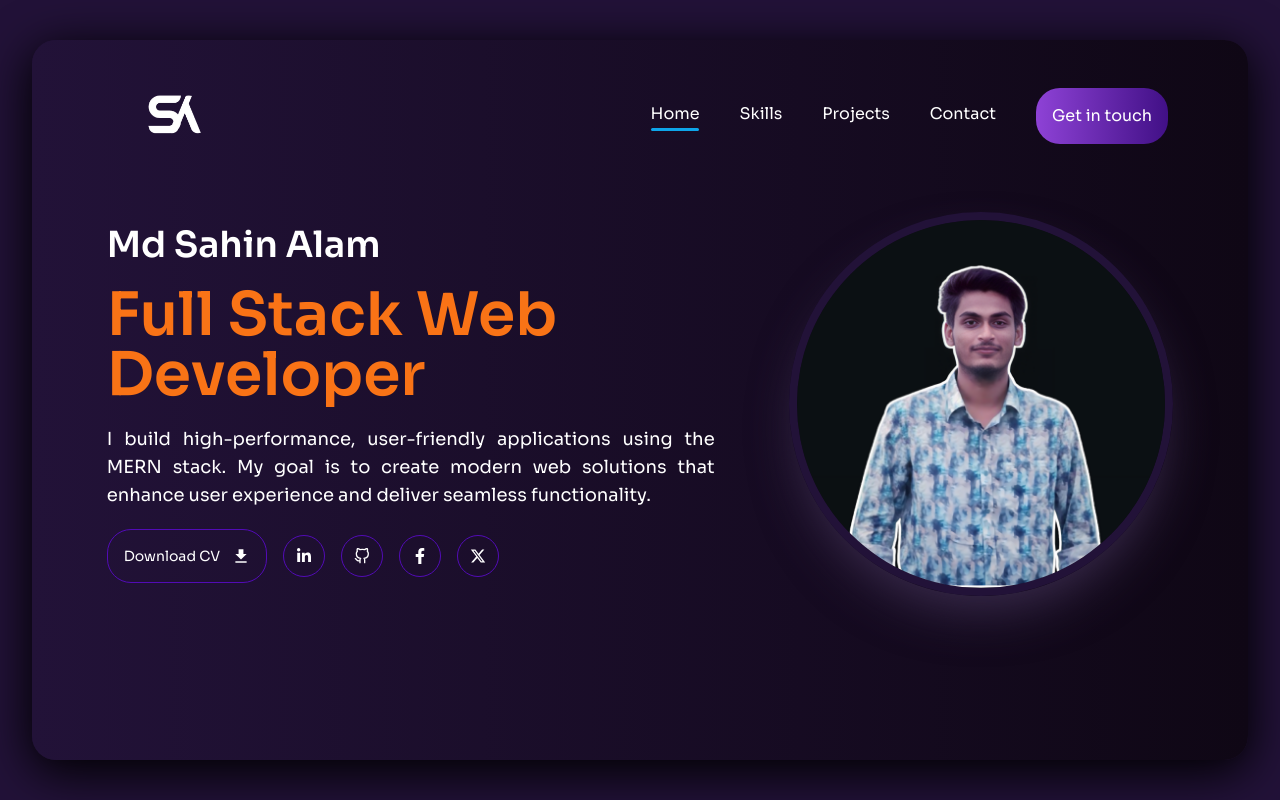
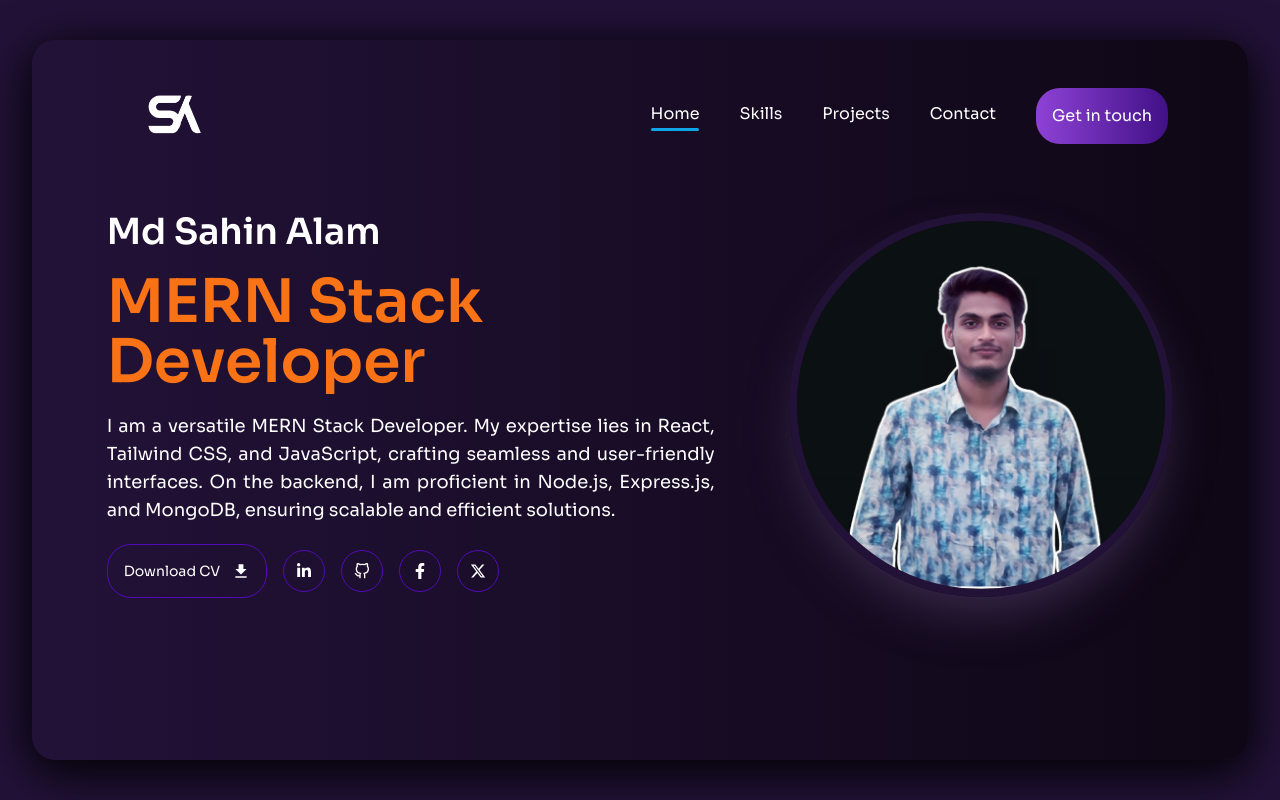
Before and after one commit to sahin404/sahin-portfolio, a React (Vite) app: page / in a window 1280 px wide. Built offline with nearby package versions, Linux system fonts and the light colour scheme.

Commit message:
homepage correction

```diff
--- a/src/pages/Home/Home.jsx
+++ b/src/pages/Home/Home.jsx
@@ -14,8 +14,8 @@ const Home = () => {
       </Helmet>
       <div className="text-white mt-10 lg:mt-0 px-10 text-center lg:text-left lg:px-0 lg:w-1/2 space-y-5">
         <h1 className="text-2xl md:text-3xl lg:text-4xl font-semibold">Md Sahin Alam</h1>
-        <h1 className="text-4xl md:text-5xl lg:text-6xl font-semibold text-orange-500">Full Stack Web Developer</h1>
-        <h1 className="text-md lg:text-lg text-justify">I build high-performance, user-friendly applications using the MERN stack. My goal is to create modern web solutions that enhance user experience and deliver seamless functionality.</h1>
+        <h1 className="text-4xl md:text-5xl lg:text-6xl font-semibold text-orange-500">MERN Stack Developer</h1>
+        <h1 className="text-md lg:text-lg text-justify">I am a versatile MERN Stack Developer. My expertise lies in React, Tailwind CSS, and JavaScript, crafting seamless and user-friendly interfaces. On the backend, I am proficient in Node.js, Express.js, and MongoDB, ensuring scalable and efficient solutions.</h1>
         <div className="flex justify-center lg:justify-start items-center md:space-x-4 flex-col space-y-4 md:space-y-0 md:flex-row pb-8 lg:pb-0">
           {/* To do: Cursor Allow */}
           <button className=" flex items-center gap-3 border rounded-3xl p-4 border-[#520bb6] duration-200 hover:bg-[#520bb6] cursor-not-allowed text-sm lg:text-md">
```
